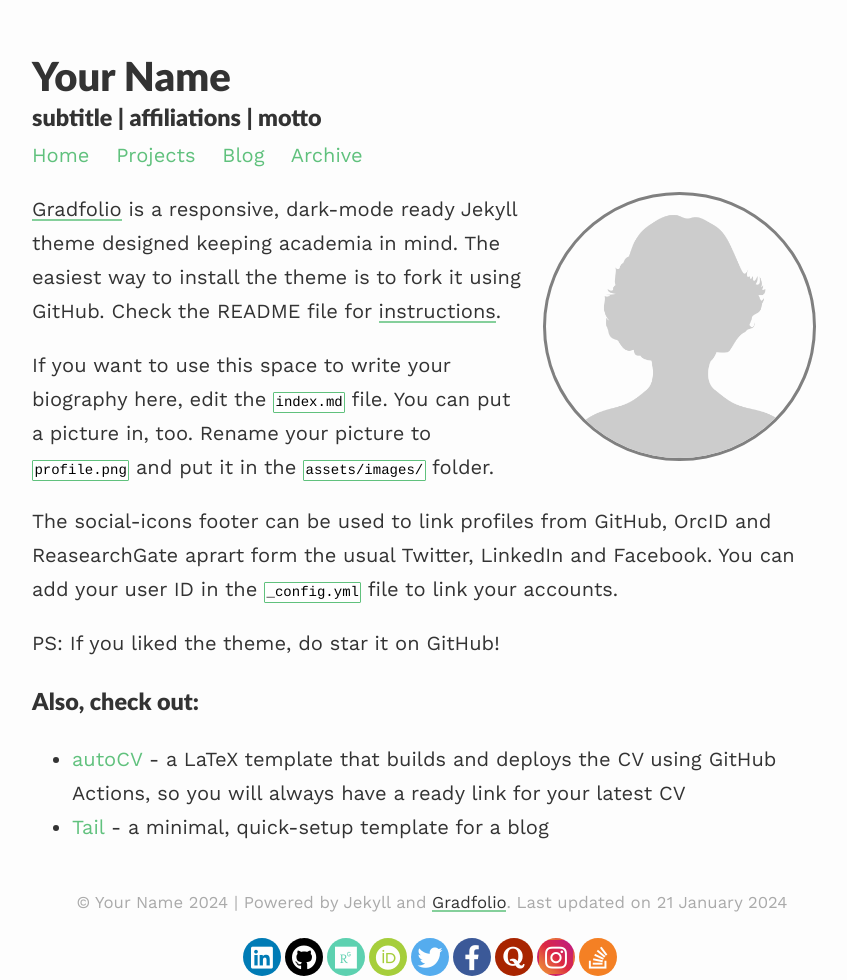
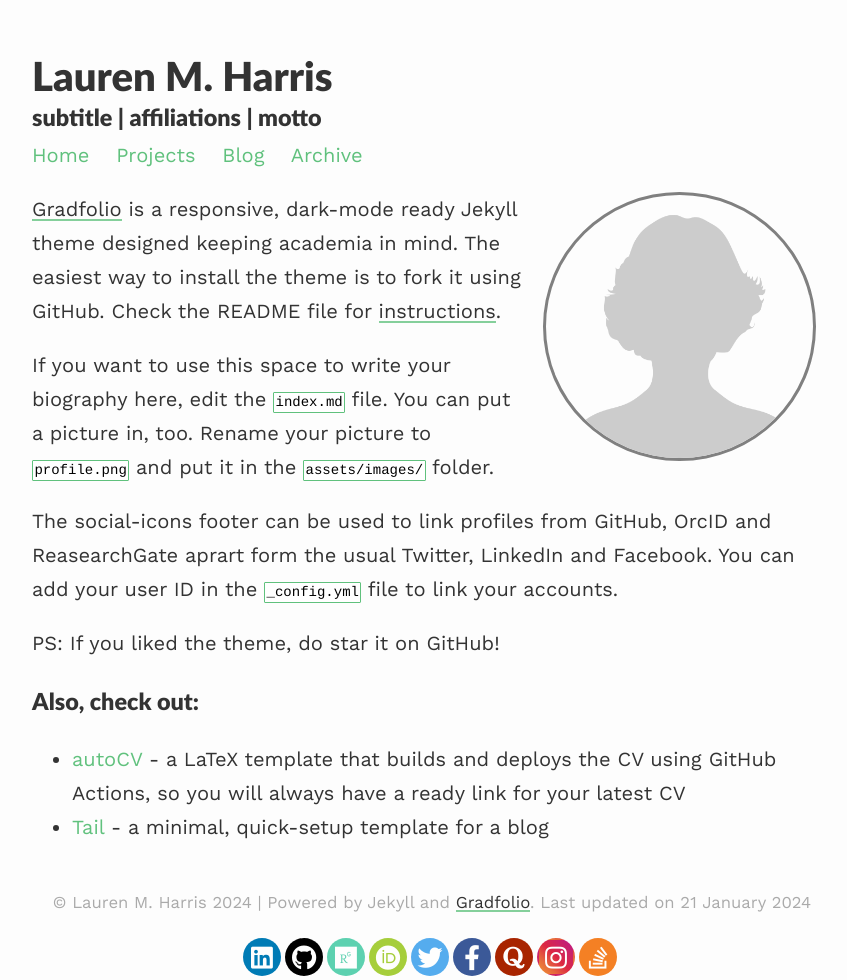
Before and after one commit to LaurenMHarris/gradfolio, a Jekyll site: the page built from index.md, in a window 1280 px wide. Shown: the whole page, without its empty margins (208-1055 px from the left). Built offline with Jekyll 4.4.1, drawn with Linux system fonts in a browser that asks for light colours; nearby versions of some CDN libraries.

Commit message:
name change

```diff
--- a/_config.yml
+++ b/_config.yml
@@ -1,10 +1,10 @@
 ### your site title here
 
-title: Your Name
+title: Lauren M. Harris
 description: subtitle | affiliations | motto
 
-baseurl: /gradfolio #name of GitHub repository
-url: "" #custom url to be used instead of GitHub repository
+baseurl: / #name of GitHub repository
+url: "laurenmharris.github.io" #custom url to be used instead of GitHub repository
 email: #
 
 # Pagination
```
Also changed, not shown: resume.md (added, +60 -0 lines).
